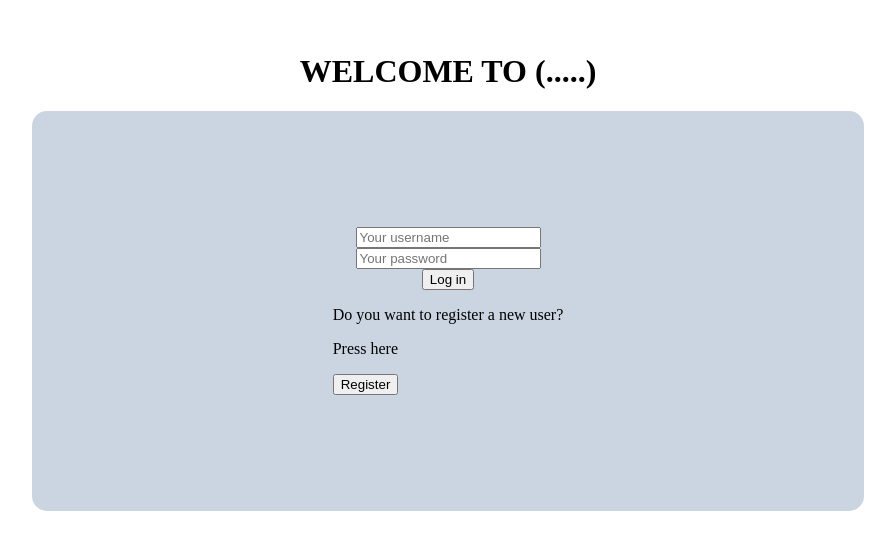
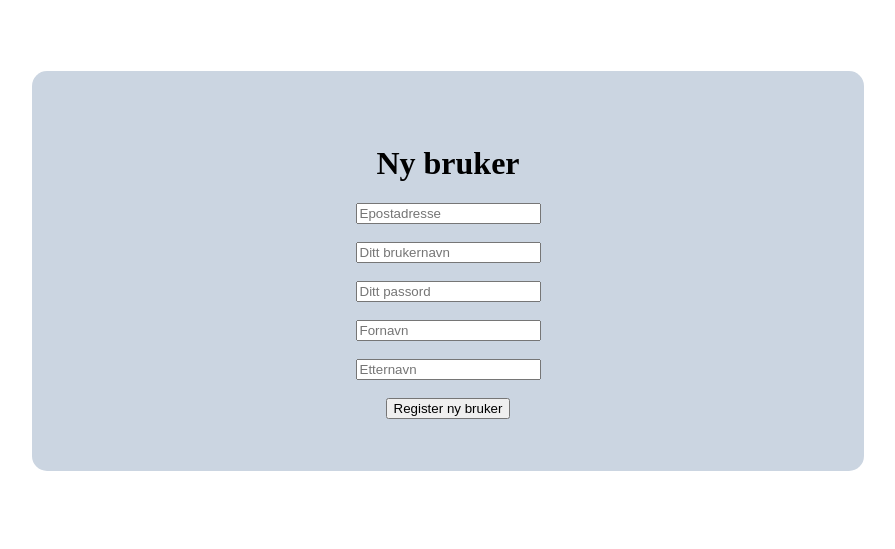
Before and after one commit to karofmah/E-Commerce-Project, a Vue app in the folder Frontend/ecom/: page / in a window 1280 px wide. Shown: the part 129-678 px from the top of the page, without its empty margins (192-1087 px from the left). Built offline with nearby package versions, Linux system fonts and the light colour scheme.

Commit message:
Started working on user pages

```diff
--- /dev/null
+++ b/Frontend/ecom/httputils.js
@@ -0,0 +1,18 @@
+import axios from "axios";
+export const getJwtToken = (username, password) => {
+    const config = {
+        headers: {
+            "Content-type": "application/json",
+        },
+    };
+    return axios.post("http://localhost:8080/token", JSON.stringify({ username, password }), config);
+}
+export const getUserInfo = (username,password,token) => {
+    const config = {
+        headers: {
+            "Content-type": "application/json",
+            "Authorization" : "Bearer " + token
+        },
+    };
+    return axios.get("http://localhost:8080/users?username=" +username + "&password=" + password,config);
+}
--- a/Frontend/ecom/package.json
+++ b/Frontend/ecom/package.json
@@ -13,6 +13,7 @@
     "format": "prettier --write src/"
   },
   "dependencies": {
+    "axios": "^1.3.4",
     "pinia": "^2.0.33",
     "pinia-plugin-persistedstate": "^3.1.0",
     "vue": "^3.2.47",
--- a/Frontend/ecom/src/components/Login.vue
+++ /dev/null
@@ -1,52 +0,0 @@
-<template>
-<div class=" wrapper">
-    <h1>WELCOME TO (.....)</h1>
-    <div class="main-container">
-        <div class="username">
-            <input placeholder="Your username" type="text">
-        </div>
-        <div class="password">
-            <input placeholder="Your password" type="password">
-        </div>
-        <div class="submit">
-            <button>Log in</button>
-        </div>
-        <div class="register">
-            <p>Do you want to register a new user?</p>
-            <p>Press here</p>
-            <button>Register</button>
-        </div>
-    </div>
-</div>
-
-
-</template>
-
-
-
-
-<style scoped>
-
-.wrapper{
-    display: flex;
-    flex-direction: column;
-    place-items: center;
-    justify-content: center;
-    align-items: center;
-    width: 100vw;
-    height: 100vh;
-}
-
-.main-container {
-  display: flex;
-  flex-direction: column;
-  justify-content: center;
-  align-items: center;
-  background-color: #cbd5e1;
-  width: 65%;
-  height: 50%;
-  border-radius: 15px;
-}
-
-
-</style>
--- /dev/null
+++ b/Frontend/ecom/src/components/User/Login.vue
@@ -0,0 +1,103 @@
+<template>
+<div class=" wrapper">
+    <div class="main-container">
+        <div class="username">
+            <input placeholder="Ditt brukernavn" type="text" v-model="username">
+        </div>
+        <br>
+        <div class="password">
+            <input placeholder="Ditt passord" type="password" v-model="password">
+        </div>
+        <p>{{ error }}</p>
+        <br>
+        <div class="submit">
+            <button @click="login()">Logg inn</button>
+        </div>
+        <div class="register">
+            <p>Har du lyst å registere en ny bruker? </p>
+            <button>Register ny bruker her</button>
+        </div>
+        <br>
+        <div class="forgotten-password">
+            <p>Glemt passord? Klikk her</p>
+            <button>Glemt passord</button>
+        </div>
+    </div>
+</div>
+
+
+</template>
+
+
+<script>
+    import axios, { Axios } from 'axios';
+    import { useTokenStore } from "../../stores/userToken";
+    import {getUserInfo} from "/httputils.js"
+
+export default{
+    data(){
+        return{
+            username: '',
+            password: '',
+            error: '',
+
+        }
+    },setup(){
+        const tokenStore = useTokenStore();
+        return { tokenStore };
+    },
+    methods: {
+        async login(){
+            await this.tokenStore.getTokenAndSaveInStore(this.username, this.password);
+            if(this.tokenStore.jwtToken || this.tokenStore.jwtToken){
+            this.changeRoute('Home')
+            } else {
+            this.error = "Login failed!"
+            }
+        }
+    }
+}
+
+
+</script>
+
+
+
+
+<style scoped>
+
+.wrapper{
+    display: flex;
+    flex-direction: column;
+    place-items: center;
+    justify-content: center;
+    align-items: center;
+    width: 100vw;
+    height: 100vh;
+}
+
+.main-container {
+  display: flex;
+  flex-direction: column;
+  justify-content: center;
+  align-items: center;
+  background-color: #cbd5e1;
+  width: 65%;
+  height: 50%;
+  border-radius: 15px;
+}
+
+.register{
+    display: flex;
+    flex-direction: column;
+    align-items: center;
+}
+
+.forgotten-password {
+    display: flex;
+    flex-direction: column;
+    align-items: center;
+}
+
+
+</style>
--- /dev/null
+++ b/Frontend/ecom/src/components/User/Register.vue
@@ -0,0 +1,98 @@
+<template>
+    <div class=" wrapper">
+        <div class="main-container">
+            <h1>Ny bruker</h1>
+            <div class="email">
+                <input placeholder="Epostadresse" type="email">
+            </div>
+            <br>
+            <div class="username">
+                <input placeholder="Ditt brukernavn" type="text" v-model="username">
+            </div>
+            <br>
+            <div class="password">
+                <input placeholder="Ditt passord" type="password" v-model="password">
+            </div>
+            <br>
+            <div class="Forname">
+                <input placeholder="Fornavn" type="text">
+            </div>
+            <br>
+            <div class="Surname">
+                <input placeholder="Etternavn" type="text">
+            </div>
+            <br>
+            <div class="submit">
+                <button @click="login()">Register ny bruker</button>
+            </div>
+
+        </div>
+    </div>
+
+
+    </template>
+
+
+    <script>
+
+    export default{
+        data(){
+            return{
+                username: '',
+                password: '',
+                email: '',
+                forname: '',
+                surname: '',
+                error: '',
+
+            }
+        },methods: {
+            login(){
+
+            }
+        }
+    }
+
+
+    </script>
+
+
+
+
+    <style scoped>
+
+    .wrapper{
+        display: flex;
+        flex-direction: column;
+        place-items: center;
+        justify-content: center;
+        align-items: center;
+        width: 100vw;
+        height: 100vh;
+    }
+
+    .main-container {
+      display: flex;
+      flex-direction: column;
+      justify-content: center;
+      align-items: center;
+      background-color: #cbd5e1;
+      width: 65%;
+      height: 50%;
+      border-radius: 15px;
+    }
+
+    .register{
+        display: flex;
+        flex-direction: column;
+        align-items: center;
+    }
+
+    .forgotten-password {
+        display: flex;
+        flex-direction: column;
+        align-items: center;
+    }
+
+
+    </style>
--- a/Frontend/ecom/src/router/index.js
+++ b/Frontend/ecom/src/router/index.js
@@ -1,6 +1,7 @@
 import { createRouter, createWebHistory} from 'vue-router'
 import HomeView from '../views/HomeView.vue'
 import LoginView from '../views/LoginView.vue'
+import RegisterView from '../views/RegisterView.vue'
 
 
 
@@ -8,7 +9,7 @@ const routes = [
     {
         path: '/',
         name: 'Home',
-        component: LoginView
+        component: RegisterView
     }
 
 ]
--- /dev/null
+++ b/Frontend/ecom/src/stores/userToken.js
@@ -0,0 +1,28 @@
+import { defineStore } from "pinia";
+import {getJwtToken,getUserInfo} from "/httputils.js"
+
+export const useTokenStore = defineStore("token", {
+state: () => ({
+    jwtToken: null,
+    loggedInUser: null,
+}),
+persist: {
+    storage: sessionStorage, // note that data in sessionStorage is cleared when the page session ends
+},
+
+actions: {
+    async getTokenAndSaveInStore(username, password) {
+        try{
+            let response = await getJwtToken(username, password);
+            let data = response.data;
+            if(data != null && data != '' && data != undefined){
+                this.jwtToken = data;
+                let userResponse = await getUserInfo(username, password,this.jwtToken);
+                this.loggedInUser = userResponse.data
+            }
+        } catch (err){
+            console.log(err)
+        }
+    }
+},
+});
--- a/Frontend/ecom/src/views/LoginView.vue
+++ b/Frontend/ecom/src/views/LoginView.vue
@@ -4,7 +4,7 @@
 
 
 <script setup>
-import Login from '../components/Login.vue';
+import Login from '../components/User/Login.vue';
 
 
 
--- /dev/null
+++ b/Frontend/ecom/src/views/RegisterView.vue
@@ -0,0 +1,11 @@
+<template>
+    <Register></Register>
+</template>
+
+
+<script setup>
+import Register from '../components/User/Register.vue';
+
+
+
+</script>
```
Also changed, not shown: Frontend/ecom/src/components/User/Reset.vue (added), 1 other file (tests, documents, lock files or other folders).
